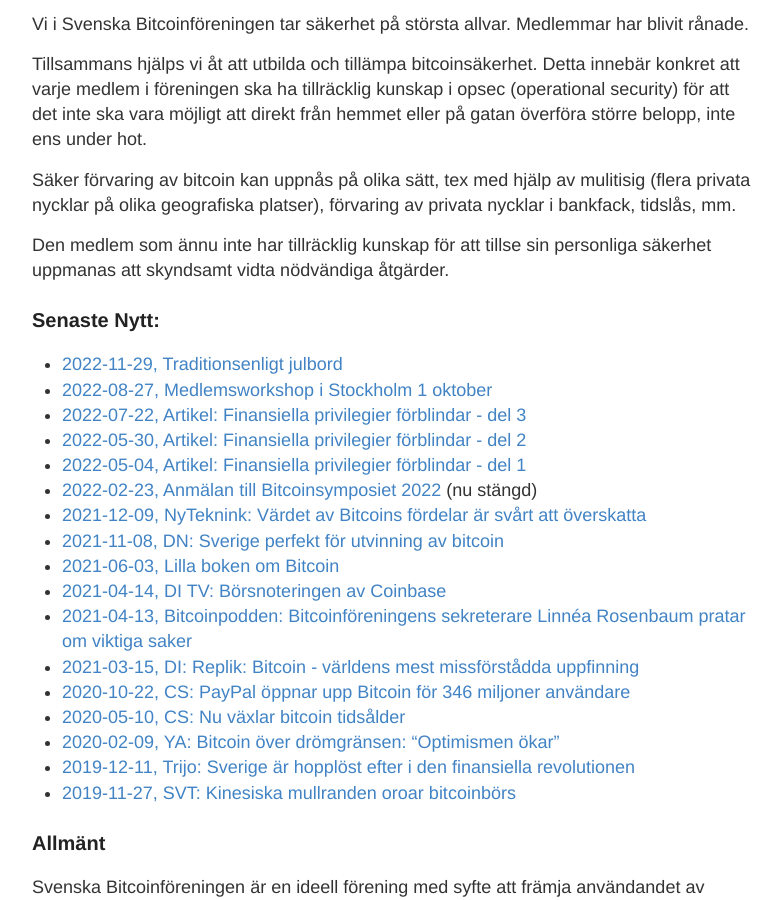
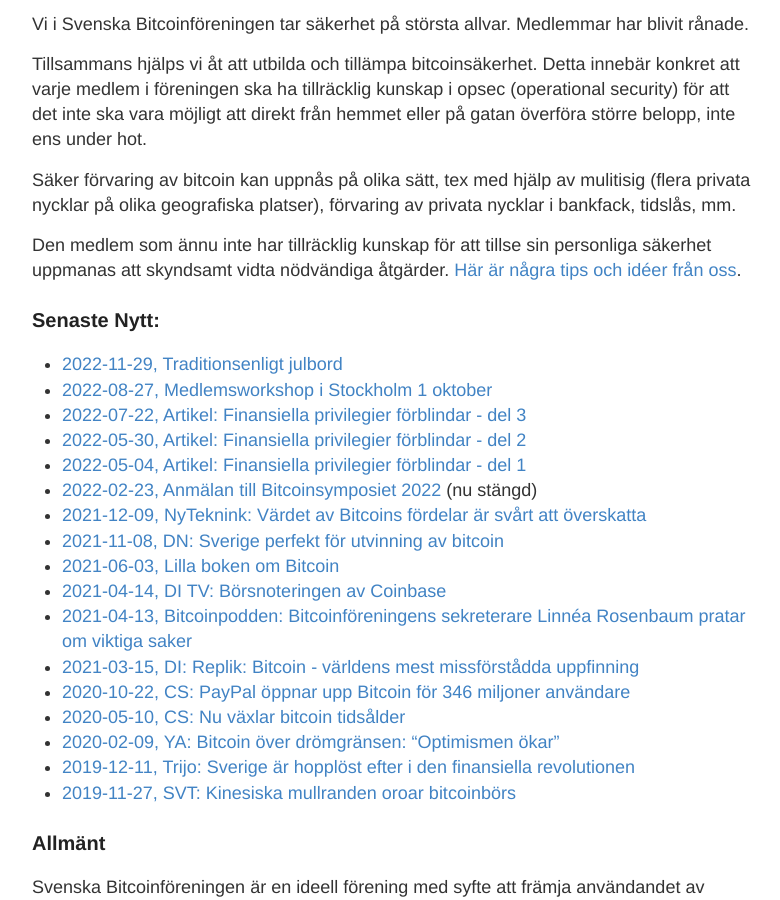
Before and after one commit to bitcoinforeningen/bitcoinforeningen.github.io, a Jekyll site: the page built from index.md, in a window 1280 px wide and 900 px high, scrolled down 470 px. Shown: the whole window, without its empty margins (248-1028 px from the left). Built offline with Jekyll 4.4.1, drawn with Linux system fonts in a browser that asks for light colours.

Commit message:
Update index.md

```diff
--- a/index.md
+++ b/index.md
@@ -13,7 +13,7 @@ Tillsammans hjälps vi åt att utbilda och tillämpa bitcoinsäkerhet. Detta inn
 
 Säker förvaring av bitcoin kan uppnås på olika sätt, tex med hjälp av mulitisig (flera privata nycklar på olika geografiska platser), förvaring av privata nycklar i bankfack, tidslås, mm.
 
-Den medlem som ännu inte har tillräcklig kunskap för att tillse sin personliga säkerhet uppmanas att skyndsamt vidta nödvändiga åtgärder.
+Den medlem som ännu inte har tillräcklig kunskap för att tillse sin personliga säkerhet uppmanas att skyndsamt vidta nödvändiga åtgärder. [Här är några tips och idéer från oss](./opsecppt.pdf).
 
 ### Senaste Nytt:
 - [2022-11-29, Traditionsenligt julbord]({% link _posts/2022-11-29-julbord.md %})
```
